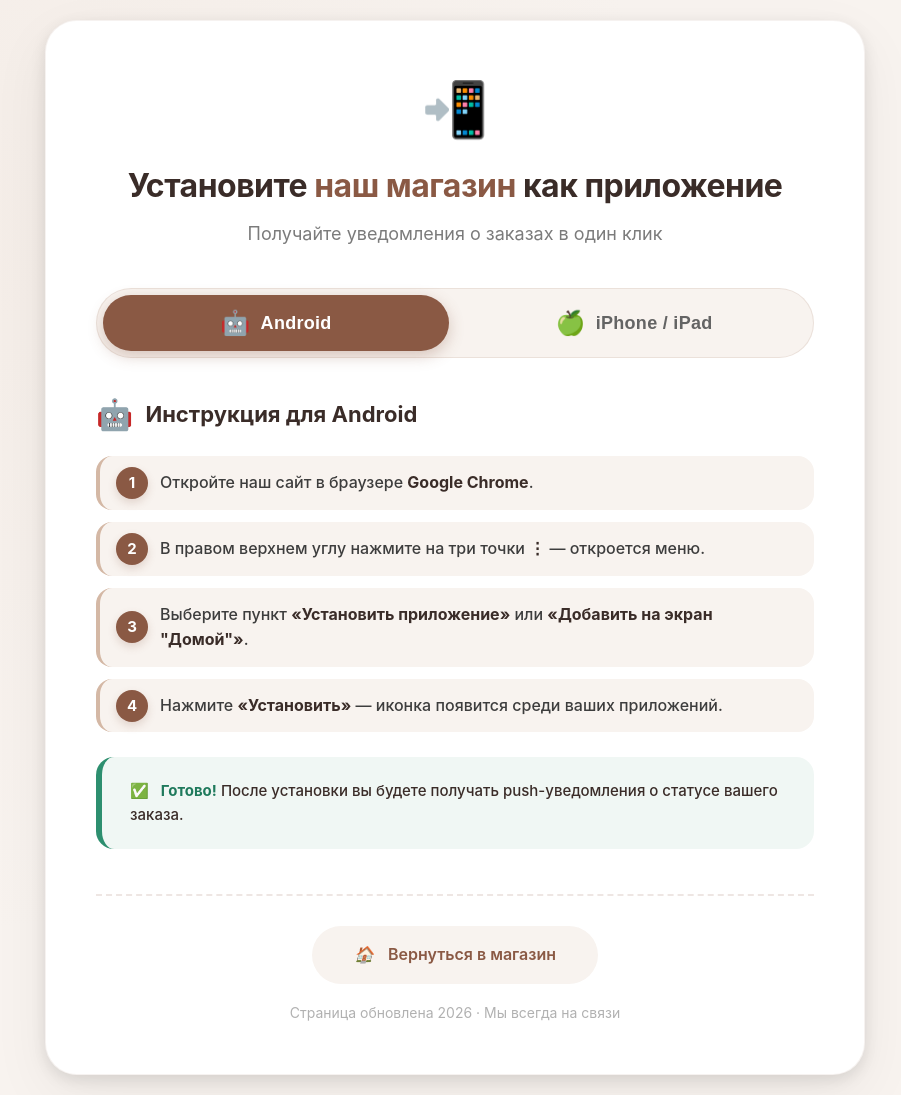
After one commit to AnreX73/_hairshop, a Django app: page /install-guide/ in a window 1280 px wide. The commit adds this page. Shown: the whole page, without its empty margins (185-1086 px from the left). Run offline with Django 5.2, Linux system fonts and the light colour scheme; parts of the project's set-up code (start-up, migrations or seed data) failed here and were passed over.

Commit message:
add pwa guide

```diff
--- a/hair_shop/shop/templates/shop/includes/product_page_review.html
+++ b/hair_shop/shop/templates/shop/includes/product_page_review.html
@@ -21,8 +21,10 @@
         <h5>Недостатки:</h5>
             <p class="review_text_content">{{ review.disadvantages }}</p>
         {% endif %}
+        {% if review.text %}
         <h5>Впечатления о товаре:</h5>
         <p class="review_text_content">{{ review.text }}</p>
+        {% endif %}
     </div>
 
     <div class="review_media">
--- a/hair_shop/shop/templates/shop/index.html
+++ b/hair_shop/shop/templates/shop/index.html
@@ -63,6 +63,11 @@
                 </li>
                 {% endif %}
                 {% endfor %}
+                {% if user.is_authenticated %}
+                <li>
+                    <a href="/install-guide/">Установка приложения</a>
+                </li>
+                {% endif %}
             </ul>
             </div>
             <div class="footer-col">
--- a/hair_shop/shop/templates/shop/info_page.html
+++ b/hair_shop/shop/templates/shop/info_page.html
@@ -17,6 +17,9 @@
                 {{ info.title }}
             </button>
             {% endfor %}
+            {% if user.is_authenticated %}
+            <a  class="tabs__btn" href="/install-guide/">Установка приложения</a>
+            {% endif %}
         </div>
 
         <!-- Содержимое табов -->
--- /dev/null
+++ b/hair_shop/shop/templates/shop/install_guide.html
@@ -0,0 +1,459 @@
+{% load static %}
+<!DOCTYPE html>
+<html lang="ru">
+<head>
+    <meta charset="UTF-8">
+    <meta name="viewport" content="width=device-width, initial-scale=1.0">
+    <title>Установить приложение | Магазин искусственных волос</title>
+    <style>
+        /* ===== Ваши корневые переменные (вставлены как есть) ===== */
+        :root {
+            --primary-color: #8a5944;
+            --secondary-color: #d4b8a5;
+            --accent-color: #C43F44;
+            --text-color: #646464;
+            --transparent-color: rgba(0, 0, 0, 0.4);
+            --dark-color: #3a2c28;
+            --light-color: #f8f3ef;
+            --shadow: 0 5px 15px rgba(0, 0, 0, 0.1);
+            --active-shadow: 0 5px 15px rgba(138, 89, 68, 0.3);
+        }
+
+        /* ===== Общие сбросы и база ===== */
+        * {
+            margin: 0;
+            padding: 0;
+            box-sizing: border-box;
+        }
+
+        body {
+            font-family: -apple-system, BlinkMacSystemFont, 'Segoe UI', Roboto, 'Helvetica Neue', Arial, sans-serif;
+            background-color: var(--light-color);
+            color: var(--text-color);
+            line-height: 1.6;
+            min-height: 100vh;
+            display: flex;
+            align-items: center;
+            justify-content: center;
+            padding: 20px;
+            background-image: radial-gradient(circle at 10% 20%, rgba(212, 184, 165, 0.1) 0%, transparent 50%);
+        }
+
+        /* ===== Карточка-контейнер ===== */
+        .guide-wrapper {
+            max-width: 820px;
+            width: 100%;
+            background: #ffffff;
+            border-radius: 32px;
+            padding: 45px 50px 50px;
+            box-shadow: var(--shadow), 0 20px 60px rgba(0, 0, 0, 0.06);
+            transition: all 0.3s ease;
+            border: 1px solid rgba(138, 89, 68, 0.08);
+        }
+
+        @media (max-width: 600px) {
+            .guide-wrapper {
+                padding: 30px 20px 35px;
+                border-radius: 24px;
+            }
+        }
+
+        /* ===== Заголовок ===== */
+        .guide-header {
+            text-align: center;
+            margin-bottom: 40px;
+        }
+
+        .guide-header .icon-big {
+            font-size: 54px;
+            display: block;
+            margin-bottom: 8px;
+        }
+
+        .guide-header h1 {
+            font-size: 32px;
+            font-weight: 700;
+            color: var(--dark-color);
+            letter-spacing: -0.5px;
+        }
+
+        .guide-header h1 span {
+            color: var(--primary-color);
+        }
+
+        .guide-header p {
+            font-size: 18px;
+            color: var(--text-color);
+            margin-top: 8px;
+            opacity: 0.85;
+        }
+
+        /* ===== Блок с двумя кнопками-вкладками (табы) ===== */
+        .tabs {
+            display: flex;
+            gap: 12px;
+            margin-bottom: 32px;
+            background: var(--light-color);
+            padding: 6px;
+            border-radius: 60px;
+            border: 1px solid rgba(138, 89, 68, 0.12);
+        }
+
+        .tab-btn {
+            flex: 1;
+            padding: 14px 10px;
+            border: none;
+            border-radius: 40px;
+            font-size: 18px;
+            font-weight: 600;
+            cursor: pointer;
+            transition: all 0.3s cubic-bezier(0.25, 0.46, 0.45, 0.94);
+            background: transparent;
+            color: var(--text-color);
+            display: flex;
+            align-items: center;
+            justify-content: center;
+            gap: 10px;
+            letter-spacing: 0.3px;
+        }
+
+        .tab-btn i {
+            font-size: 24px;
+            font-style: normal;
+        }
+
+        .tab-btn:hover {
+            background: rgba(138, 89, 68, 0.06);
+            color: var(--dark-color);
+        }
+
+        .tab-btn.active {
+            background: var(--primary-color);
+            color: #ffffff;
+            box-shadow: var(--active-shadow);
+        }
+
+        .tab-btn.active:hover {
+            background: var(--primary-color);
+            color: #ffffff;
+        }
+
+        @media (max-width: 450px) {
+            .tab-btn {
+                font-size: 15px;
+                padding: 12px 6px;
+                gap: 6px;
+            }
+            .tab-btn i {
+                font-size: 20px;
+            }
+        }
+
+        /* ===== Контент вкладок ===== */
+        .tab-content {
+            display: none;
+            animation: fadeSlide 0.35s ease forwards;
+        }
+
+        .tab-content.active {
+            display: block;
+        }
+
+        @keyframes fadeSlide {
+            0% {
+                opacity: 0;
+                transform: translateY(8px);
+            }
+            100% {
+                opacity: 1;
+                transform: translateY(0);
+            }
+        }
+
+        .tab-content h2 {
+            font-size: 22px;
+            color: var(--dark-color);
+            margin-bottom: 18px;
+            display: flex;
+            align-items: center;
+            gap: 12px;
+        }
+
+        .tab-content h2 i {
+            font-size: 30px;
+            font-style: normal;
+        }
+
+        .tab-content ol {
+            list-style: none;
+            counter-reset: step-counter;
+            margin-bottom: 25px;
+        }
+
+        .tab-content ol li {
+            counter-increment: step-counter;
+            padding: 14px 18px 14px 60px;
+            position: relative;
+            background: var(--light-color);
+            margin-bottom: 12px;
+            border-radius: 16px;
+            font-size: 16px;
+            border-left: 4px solid var(--secondary-color);
+            transition: all 0.2s ease;
+            font-weight: 500;
+            color: #3d3d3d;
+        }
+
+        .tab-content ol li:before {
+            content: counter(step-counter);
+            position: absolute;
+            left: 16px;
+            top: 50%;
+            transform: translateY(-50%);
+            width: 32px;
+            height: 32px;
+            background: var(--primary-color);
+            color: #ffffff;
+            font-weight: 700;
+            font-size: 15px;
+            border-radius: 50%;
+            display: flex;
+            align-items: center;
+            justify-content: center;
+            box-shadow: 0 4px 8px rgba(138, 89, 68, 0.2);
+        }
+
+        .tab-content ol li strong {
+            color: var(--dark-color);
+            font-weight: 700;
+        }
+
+        /* ===== Блоки заметок (важно!) ===== */
+        .note-box {
+            background: #fff6f0;
+            border-radius: 18px;
+            padding: 22px 28px;
+            border-left: 6px solid var(--accent-color);
+            margin-top: 20px;
+        }
+
+        .note-box.warning {
+            background: #fffbeb;
+            border-left-color: #e6a400;
+        }
+
+        .note-box.success {
+            background: #f0f7f4;
+            border-left-color: #2d8f6f;
+        }
+
+        .note-box p {
+            margin: 0;
+            font-size: 15px;
+            font-weight: 500;
+            color: var(--dark-color);
+        }
+
+        .note-box p i {
+            font-style: normal;
+            margin-right: 8px;
+        }
+
+        .note-box strong {
+            color: var(--accent-color);
+        }
+
+        .note-box.warning strong {
+            color: #b87c00;
+        }
+
+        .note-box.success strong {
+            color: #1f7a5c;
+        }
+
+        /* ===== Дополнительный блок внизу ===== */
+        .footer-actions {
+            margin-top: 45px;
+            padding-top: 30px;
+            border-top: 2px dashed rgba(138, 89, 68, 0.15);
+            text-align: center;
+        }
+
+        .footer-actions .btn-back {
+            display: inline-block;
+            background: var(--light-color);
+            color: var(--primary-color);
+            padding: 14px 40px;
+            border-radius: 50px;
+            font-weight: 600;
+            text-decoration: none;
+            transition: all 0.3s ease;
+            border: 2px solid transparent;
+            font-size: 16px;
+        }
+
+        .footer-actions .btn-back:hover {
+            background: var(--primary-color);
+            color: #ffffff;
+            box-shadow: var(--active-shadow);
+            transform: translateY(-2px);
+        }
+
+        .footer-actions .btn-back i {
+            margin-right: 10px;
+        }
+
+        .footer-actions small {
+            display: block;
+            margin-top: 18px;
+            opacity: 0.5;
+            font-size: 14px;
+        }
+
+        /* ===== Псевдо-иконки (Font Awesome не подключаем, чтобы не тянуть лишнее) ===== */
+        .icon-android:before { content: "🤖"; }
+        .icon-ios:before { content: "🍏"; }
+        .icon-share:before { content: "📤"; }
+        .icon-home:before { content: "🏠"; }
+        .icon-check:before { content: "✅"; }
+        .icon-bell:before { content: "🔔"; }
+        .icon-arrow:before { content: "➡️"; }
+
+        /* ===== Адаптив для совсем маленьких ===== */
+        @media (max-width: 400px) {
+            .tab-content ol li {
+                padding: 12px 12px 12px 50px;
+                font-size: 14px;
+            }
+            .tab-content ol li:before {
+                width: 28px;
+                height: 28px;
+                font-size: 13px;
+                left: 12px;
+            }
+            .note-box {
+                padding: 16px 18px;
+            }
+            .guide-header h1 {
+                font-size: 26px;
+            }
+        }
+    </style>
+</head>
+<body>
+
+    <div class="guide-wrapper">
+        <!-- ШАПКА -->
+        <div class="guide-header">
+            <span class="icon-big">📲</span>
+            <h1>Установите <span>наш магазин</span> как приложение</h1>
+            <p>Получайте уведомления о заказах в один клик</p>
+        </div>
+
+        <!-- ВКЛАДКИ (Android / iOS) -->
+        <div class="tabs" role="tablist">
+            <button class="tab-btn active" data-tab="tab-android" role="tab">
+                <i class="icon-android"></i> Android
+            </button>
+            <button class="tab-btn" data-tab="tab-ios" role="tab">
+                <i class="icon-ios"></i> iPhone / iPad
+            </button>
+        </div>
+
+        <!-- ============================================ -->
+        <!-- ВКЛАДКА ANDROID -->
+        <!-- ============================================ -->
+        <div class="tab-content active" id="tab-android" role="tabpanel">
+            <h2><i>🤖</i> Инструкция для Android</h2>
+            <ol>
+                <li>
+                    Откройте наш сайт в браузере <strong>Google Chrome</strong>.
+                </li>
+                <li>
+                    В правом верхнем углу нажмите на три точки <strong>⋮</strong> — откроется меню.
+                </li>
+                <li>
+                    Выберите пункт <strong>«Установить приложение»</strong> или <strong>«Добавить на экран "Домой"»</strong>.
+                </li>
+                <li>
+                    Нажмите <strong>«Установить»</strong> — иконка появится среди ваших приложений.
+                </li>
+            </ol>
+
+            <div class="note-box success">
+                <p><i>✅</i> <strong>Готово!</strong> После установки вы будете получать push-уведомления о статусе вашего заказа.</p>
+            </div>
+        </div>
+
+        <!-- ============================================ -->
+        <!-- ВКЛАДКА iOS (iPhone / iPad) -->
+        <!-- ============================================ -->
+        <div class="tab-content" id="tab-ios" role="tabpanel">
+            <h2><i>🍏</i> Инструкция для iPhone / iPad</h2>
+            <ol>
+                <li>
+                    Откройте наш сайт в <strong>Safari</strong> (другие браузеры на iOS не подходят для установки).
+                </li>
+                <li>
+                    Внизу экрана нажмите на иконку <strong>«Поделиться»</strong> <span style="background: #eef2f7; padding: 2px 10px; border-radius: 20px; font-size: 14px;">⎔</span> (квадрат со стрелкой вверх).
+                </li>
+                <li>
+                    Пролистайте нижнюю панель вправо и выберите функцию <strong>«На экран "Домой"»</strong>.
+                </li>
+                <li>
+                    При желании отредактируйте название ярлыка и нажмите <strong>«Добавить»</strong>.
+                </li>
+            </ol>
+
+            <!-- Особое предупреждение для iOS -->
+            <div class="note-box warning">
+                <p><i>⚠️</i> <strong>Важно для iOS:</strong> Чтобы уведомления работали, <strong>обязательно разрешите</strong> их отправку при первом открытии сайта. Система Apple спросит разрешение только один раз — не пропустите этот момент!</p>
+            </div>
+
+            <div class="note-box">
+                <p><i>💡</i> Если вы случайно нажали «Не разрешать» — удалите ярлык с экрана «Домой», заново откройте сайт в Safari и повторите установку. Система спросит разрешение снова.</p>
+            </div>
+        </div>
+
+        <!-- ============================================ -->
+        <!-- ПОДВАЛ С КНОПКОЙ НАЗАД -->
+        <!-- ============================================ -->
+        <div class="footer-actions">
+            <a href="/" class="btn-back">
+                <i>🏠</i> Вернуться в магазин
+            </a>
+            <small>Страница обновлена 2026 · Мы всегда на связи</small>
+        </div>
+    </div>
+
+    <!-- ============================================ -->
+    <!-- ПРОСТОЙ JS ДЛЯ ПЕРЕКЛЮЧЕНИЯ ВКЛАДОК -->
+    <!-- ============================================ -->
+    <script>
+        document.addEventListener('DOMContentLoaded', function() {
+            const tabs = document.querySelectorAll('.tab-btn');
+            const contents = document.querySelectorAll('.tab-content');
+
+            tabs.forEach(tab => {
+                tab.addEventListener('click', function() {
+                    // Убираем активный класс у всех кнопок
+                    tabs.forEach(t => t.classList.remove('active'));
+                    // Добавляем текущей
+                    this.classList.add('active');
+
+                    // Прячем весь контент
+                    contents.forEach(c => c.classList.remove('active'));
+
+                    // Показываем нужный блок по data-tab
+                    const targetId = this.getAttribute('data-tab');
+                    const targetContent = document.getElementById(targetId);
+                    if (targetContent) {
+                        targetContent.classList.add('active');
+                    }
+                });
+            });
+        });
+    </script>
+
+</body>
+</html>
--- a/hair_shop/shop/urls.py
+++ b/hair_shop/shop/urls.py
@@ -68,6 +68,8 @@ urlpatterns = [
     path("sitemap.xml", sitemap, {"sitemaps": sitemaps}, name="sitemap"),
     path("review/<int:review_id>/popup/", review_popup, name="review_popup"),
     path("review/<int:review_id>/reply/", add_admin_reply, name="review_add_reply"),
+
+    path("install-guide/", views.install_guide, name="install_guide"),
     # ===== ЗАГЛУШКА ОПЛАТЫ — УДАЛИТЬ ПОСЛЕ ПОДКЛЮЧЕНИЯ ЭКВАЙРИНГА =====
     path("payment-stub/<int:order_id>/", payment_stub, name="payment_stub"),
     # ===== КОНЕЦ ЗАГЛУШКИ =====
--- a/hair_shop/shop/views.py
+++ b/hair_shop/shop/views.py
@@ -757,6 +757,9 @@ def info_page(request):
     )
 
 
+def install_guide(request):
+    return render(request, 'shop/install_guide.html')  # путь к вашему шаблону
+
 # ===== ЗАГЛУШКА ОПЛАТЫ — УДАЛИТЬ ПОСЛЕ ПОДКЛЮЧЕНИЯ ЭКВАЙРИНГА =====
 @login_required(login_url="/register/")
 def payment_stub(request, order_id):
```
Also changed, not shown: 2 other files.
